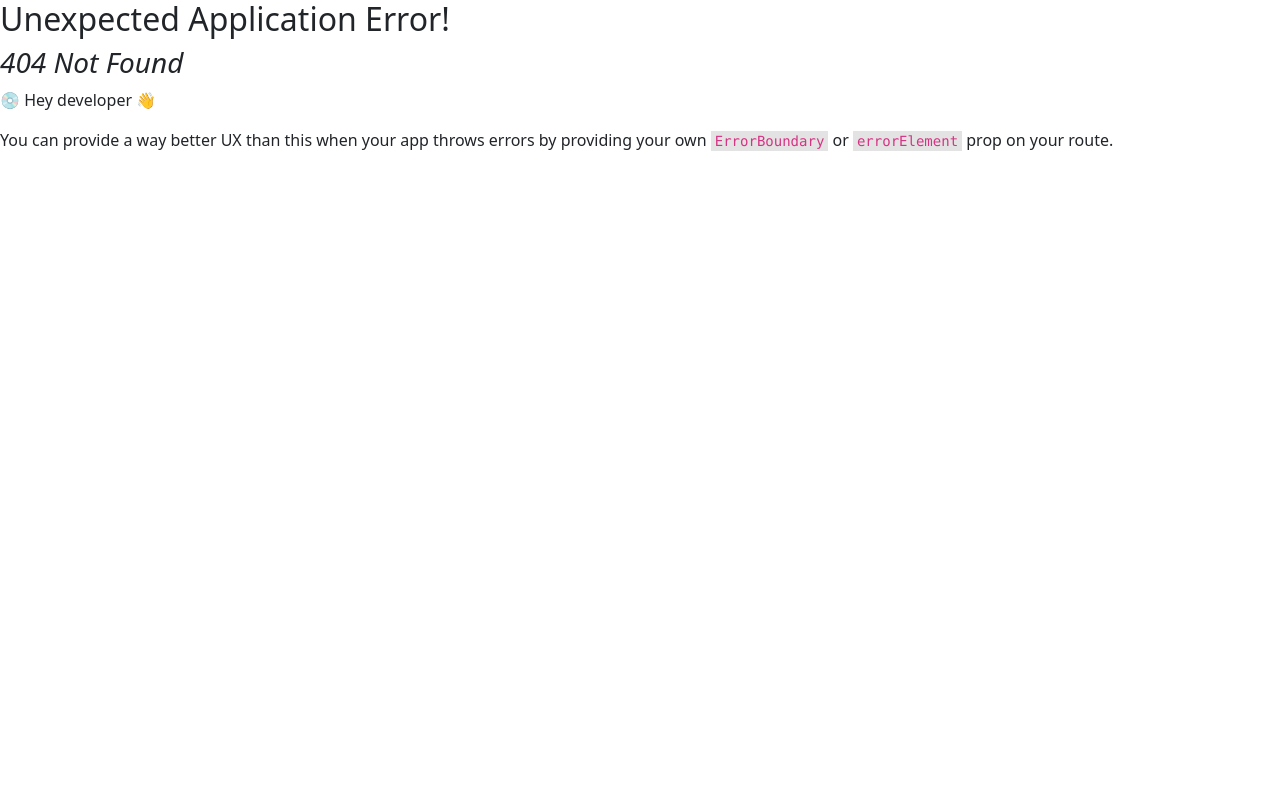
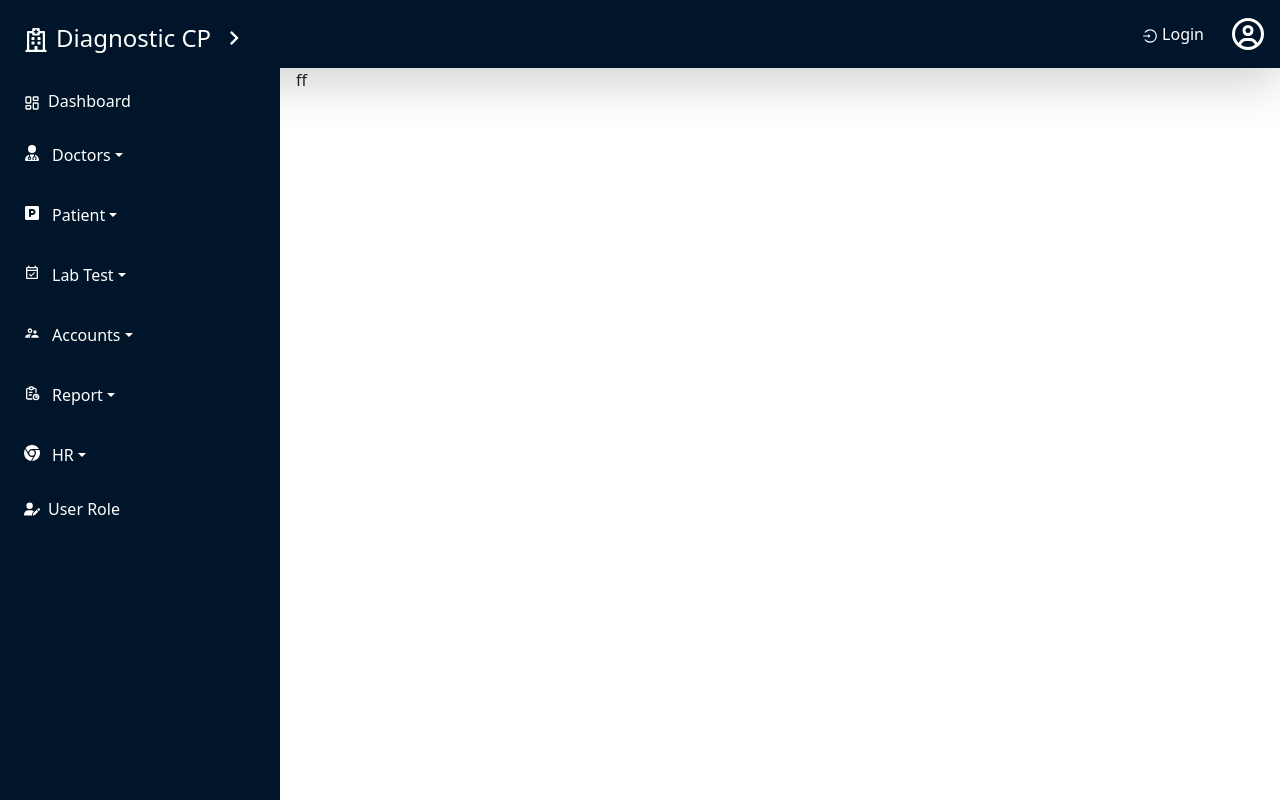
Before and after one commit to majbaulhoque/Hospital-Management-Systemstem, a React (Vite) app: page /lab-test/edit-test-details/1 in a window 1280 px wide. Before the commit this address had no page. Built offline with nearby package versions, Linux system fonts and the light colour scheme.

Commit message:
created edit-test page

```diff
--- /dev/null
+++ b/src/Component/LabTest/TestManagement/EditTestDetails/EditTestForm.jsx
@@ -0,0 +1,11 @@
+
+
+const EditTestForm = () => {
+    return (
+        <div>
+            ff
+        </div>
+    );
+};
+
+export default EditTestForm;
--- a/src/Routes/Routes.jsx
+++ b/src/Routes/Routes.jsx
@@ -32,6 +32,7 @@ import PerformanceTracking from "../Pages/HR/PerformanceTracking";
 import AddNewTest from "../Pages/LabTest/TestManagement/AddNewTest";
 import ViewAllTest from "../Pages/LabTest/TestManagement/ViewAllTest";
 import ViewTestDetails from "../Pages/LabTest/TestManagement/ViewTestDetails";
+import EditTestForm from "../Component/LabTest/TestManagement/EditTestDetails/EditTestForm";
 
 const Routes = createBrowserRouter([
   {
@@ -90,6 +91,10 @@ const Routes = createBrowserRouter([
       {
         path: "/lab-test/view-test-details/:id",
         element: <ViewTestDetails />,
+      },
+      {
+        path: "/lab-test/edit-test-details/:id",
+        element: <EditTestForm/>,
       },
 
       // patient
```
Also changed, not shown: src/Pages/LabTest/TestManagement/EditTestDetails.jsx (added, +11 -0 lines).
